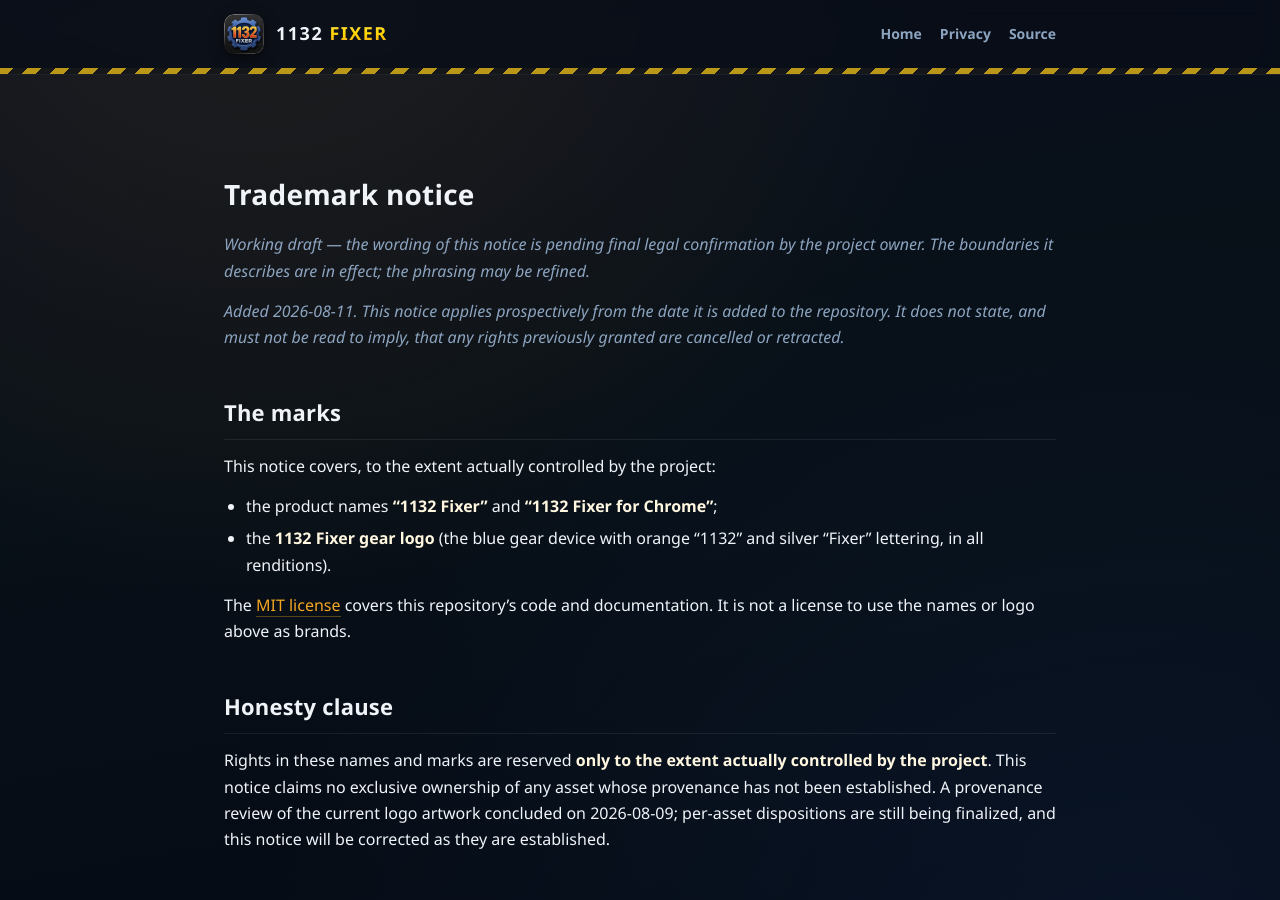
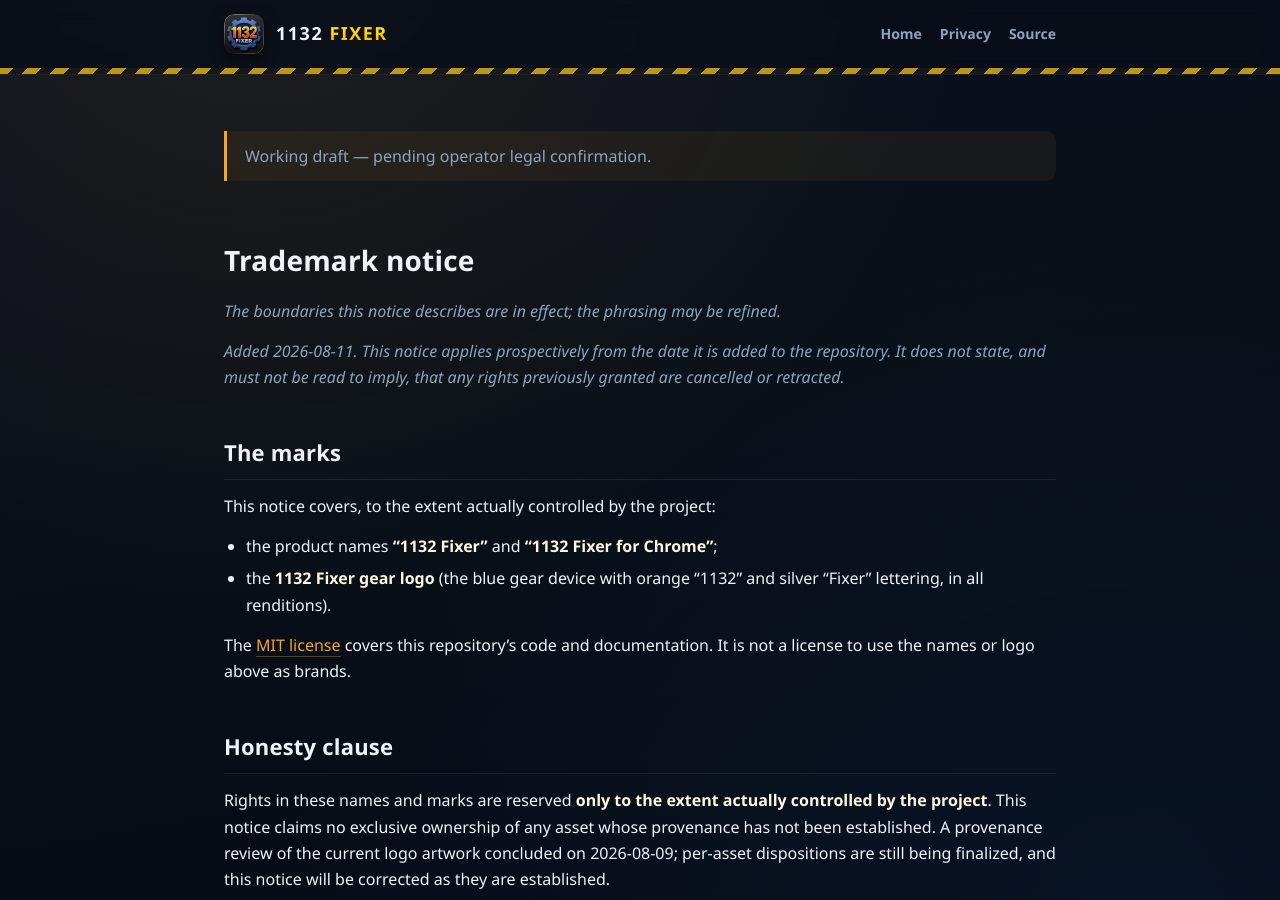
Before and after one commit to 1132-Fixer/chrome, a Jekyll site: the page built from TRADEMARKS.md, in a window 1280 px wide and 900 px high. Built offline with Jekyll 4.4.1, drawn with Linux system fonts in a browser that asks for light colours; our own code applies the rules of GitHub Pages for plain Markdown files.

Commit message:
docs(oss): cure EQ returns — exact working-draft marker; certification-honest store source block
TRADEMARKS.md (R1): the variant draft banner is replaced by the exact
working-draft marker "> Working draft — pending operator legal confirmation."
as the top line of the file; the boundaries-in-effect sentence is retained
so draft status cannot be read as the boundaries being suspended.

STORE_LISTING.md (R2, Control-ruled): the detailed-description header
"OPEN SOURCE" becomes "SOURCE CODE" and the body states the facts without
an open-source label claim ("Source code is public under the MIT license.")
— the label is gated on OSS certification. As touched in the same block,
the two old-owner PrimeUpYourLife repository links now point at the
current 1132-Fixer paths.

Evidence at this tree: validate-extension 140/0 · store-listing verifier
8/8 within limits · popup e2e 91/0 · report e2e 32/0.

```diff
--- a/TRADEMARKS.md
+++ b/TRADEMARKS.md
@@ -1,8 +1,9 @@
+> Working draft — pending operator legal confirmation.
+
 # Trademark notice
 
-*Working draft — the wording of this notice is pending final legal confirmation
-by the project owner. The boundaries it describes are in effect; the phrasing
-may be refined.*
+*The boundaries this notice describes are in effect; the phrasing may be
+refined.*
 
 *Added 2026-08-11. This notice applies prospectively from the date it is added
 to the repository. It does not state, and must not be read to imply, that any
```
Also changed, not shown: STORE_LISTING.md (+3 -3 lines).
